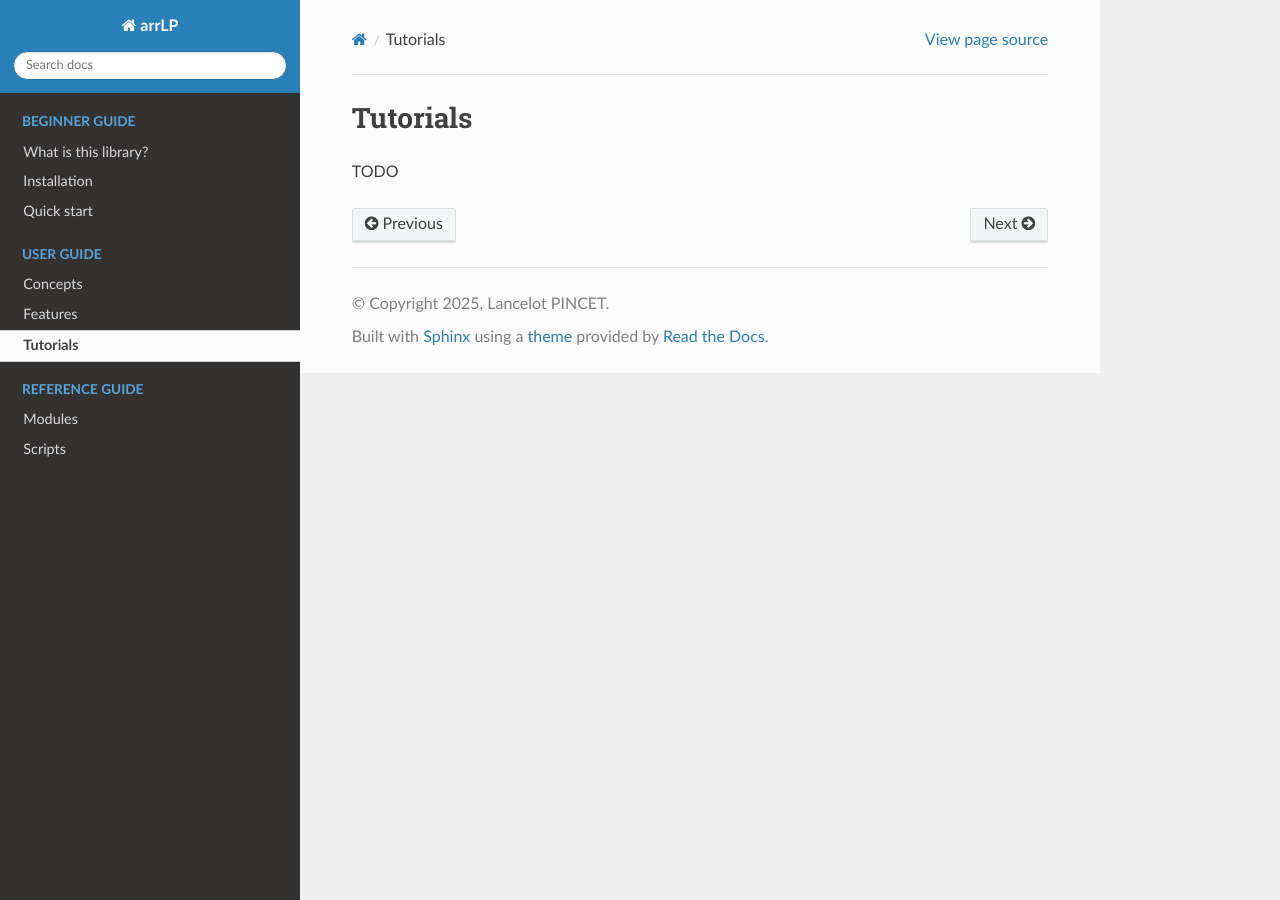
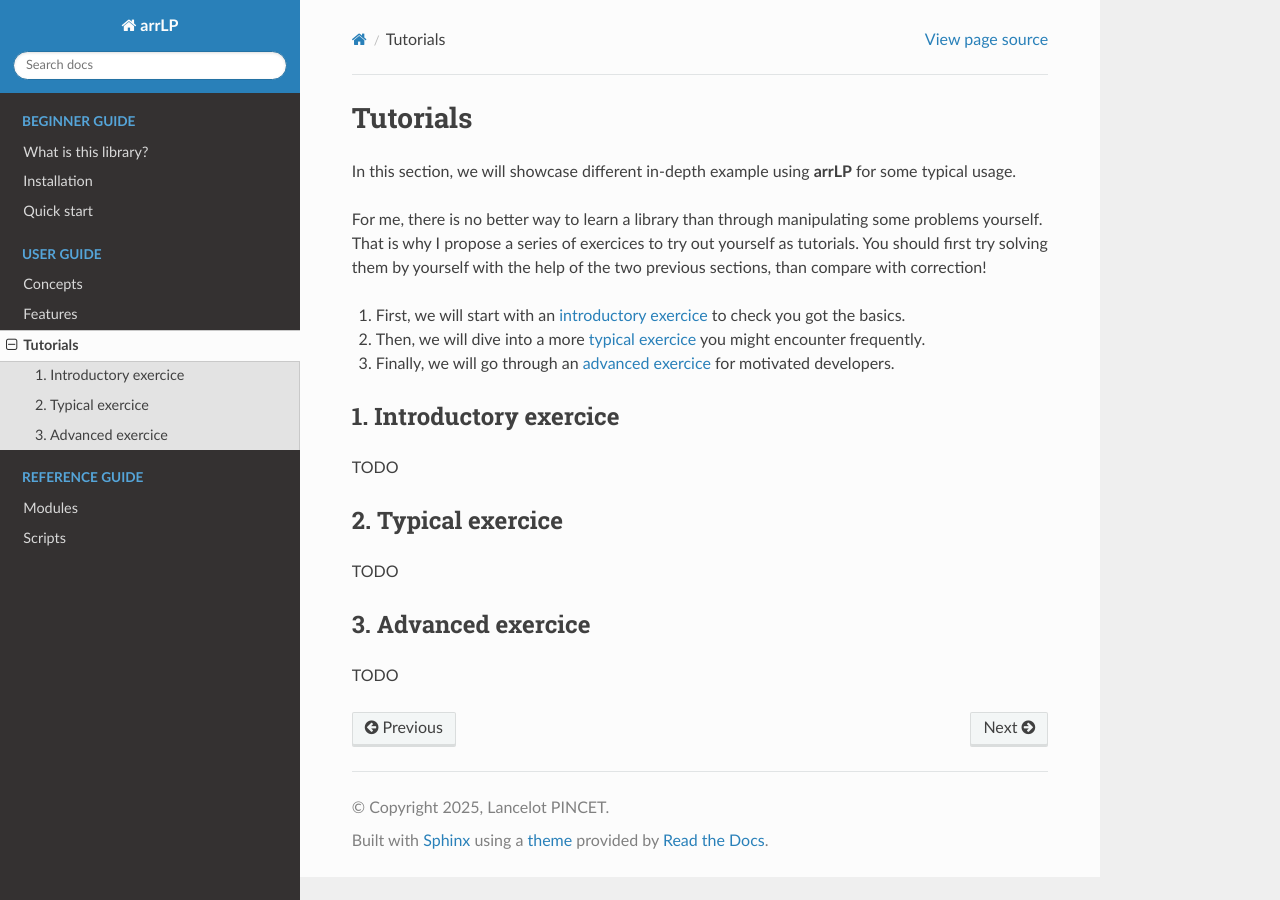
Before and after one commit to LancelotPincet/arrLP, a Sphinx documentation site: the page built from docs/source/tutorials.rst, in a window 1280 px wide. Built offline with Sphinx 7.4.7 and the Read the Docs theme 3.1.0, drawn with Linux system fonts in a browser that asks for light colours.

Commit message:
auto-commit

```diff
--- /dev/null
+++ b/docs/handwritten/advanced_exercice.rst
@@ -0,0 +1 @@
+TODO
--- /dev/null
+++ b/docs/handwritten/advanced_features.rst
@@ -0,0 +1 @@
+TODO
--- /dev/null
+++ b/docs/handwritten/context_motivations.rst
@@ -0,0 +1 @@
+TODO
--- /dev/null
+++ b/docs/handwritten/custom_addons.rst
@@ -0,0 +1 @@
+TODO
--- /dev/null
+++ b/docs/handwritten/essential_features.rst
@@ -0,0 +1 @@
+TODO
--- /dev/null
+++ b/docs/handwritten/introductory_exercice.rst
@@ -0,0 +1 @@
+TODO
--- /dev/null
+++ b/docs/handwritten/main_module.rst
@@ -0,0 +1 @@
+TODO
--- /dev/null
+++ b/docs/handwritten/possible_manipulations.rst
@@ -0,0 +1 @@
+TODO
--- /dev/null
+++ b/docs/handwritten/proposed_solutions.rst
@@ -0,0 +1 @@
+TODO
--- /dev/null
+++ b/docs/handwritten/simple_example.rst
@@ -0,0 +1,6 @@
+TODO
+
+.. code-block:: python
+
+    import arrlp
+    # TODO
--- /dev/null
+++ b/docs/handwritten/standard_features.rst
@@ -0,0 +1 @@
+TODO
--- /dev/null
+++ b/docs/handwritten/typical_exercice.rst
@@ -0,0 +1 @@
+TODO
--- a/docs/source/install.rst
+++ b/docs/source/install.rst
@@ -71,7 +71,7 @@ To learn more about available commands and their options, refer to online docume
 
       >>> _
 
-   To launch a Python interpreter in the terminal and get the same behavior as your Python editors, you need to have Python installed on your machine and write `python` to open the interpreter.
+   To launch a Python interpreter in the terminal and get the same behavior as your Python editors, you need to have Python installed on your machine and write ``python`` to open the interpreter.
 
 .. _navigation_commands:
 
--- a/docs/source/matplotlib.rst
+++ /dev/null
@@ -1,4 +0,0 @@
-arrlp.matplotlib module
-=======================
-
-.. autofunction:: arrlp.matplotlib
--- a/docs/source/tutorials.rst
+++ b/docs/source/tutorials.rst
@@ -3,4 +3,33 @@
 Tutorials
 =========
 
+In this section, we will showcase different in-depth example using **arrLP** for some typical usage.
+
+For me, there is no better way to learn a library than through manipulating some problems yourself.
+That is why I propose a series of exercices to try out yourself as tutorials.
+You should first try solving them by yourself with the help of the two previous sections, than compare with correction!
+
+1. First, we will start with an :ref:`introductory exercice <introductory_exercice>` to check you got the basics.
+2. Then, we will dive into a more :ref:`typical exercice <typical_exercice>` you might encounter frequently.
+3. Finally, we will go through an :ref:`advanced exercice <advanced_exercice>` for motivated developers.
+
+.. _introductory_exercice:
+
+1. Introductory exercice
+------------------------
+
 TODO
+
+.. _typical_exercice:
+
+2. Typical exercice
+-------------------
+
+TODO
+
+.. _advanced_exercice:
+
+3. Advanced exercice
+--------------------
+
+TODO
```
Also changed, not shown: docs/handwritten/library_basics.rst (added, +11 -0 lines), docs/source/concepts.rst (+25 -0 lines), docs/source/features.rst (+25 -0 lines), docs/source/quicky.rst (+11 -3 lines), docs/source/what_is.rst (+6 -2 lines).
